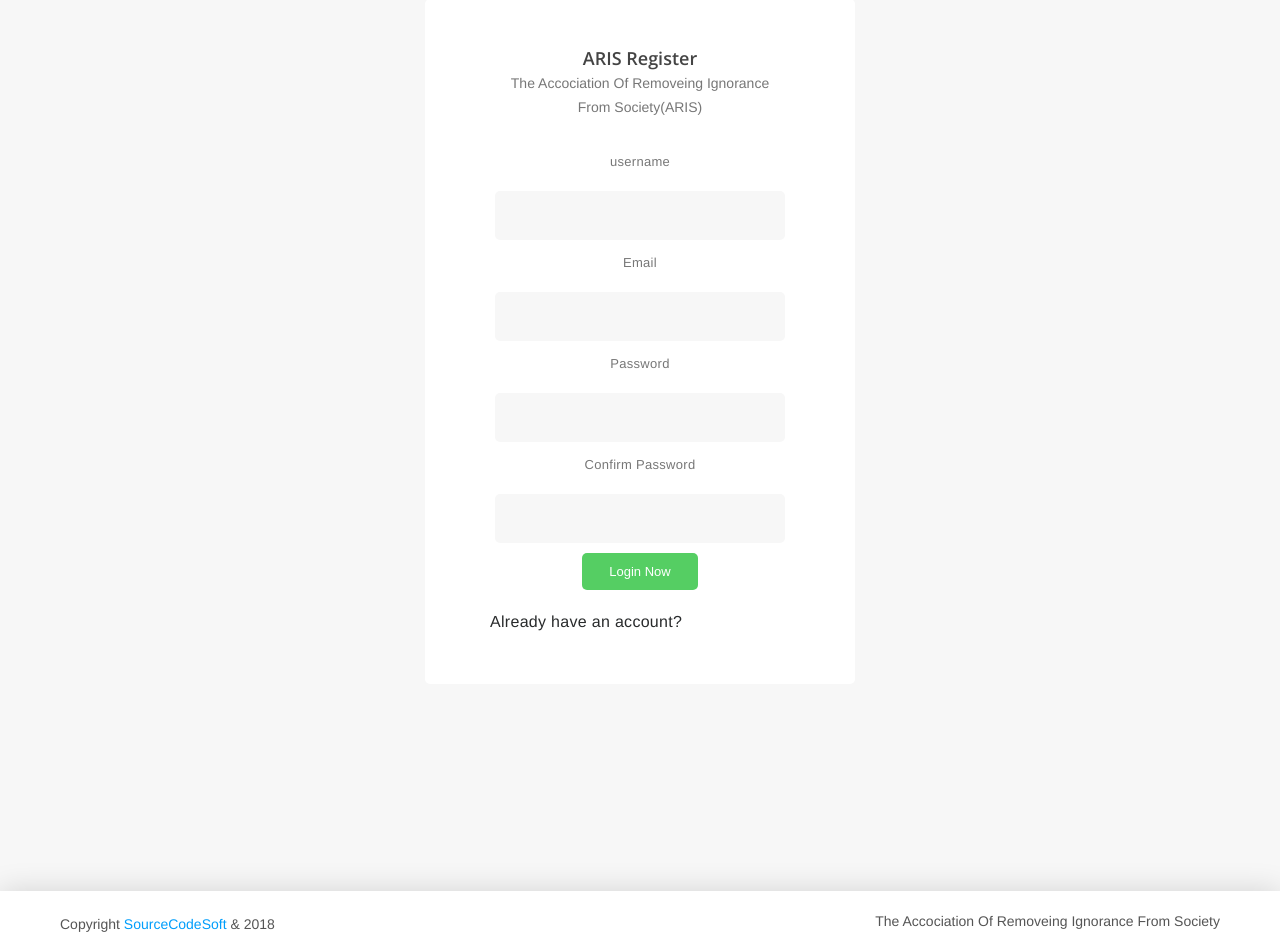
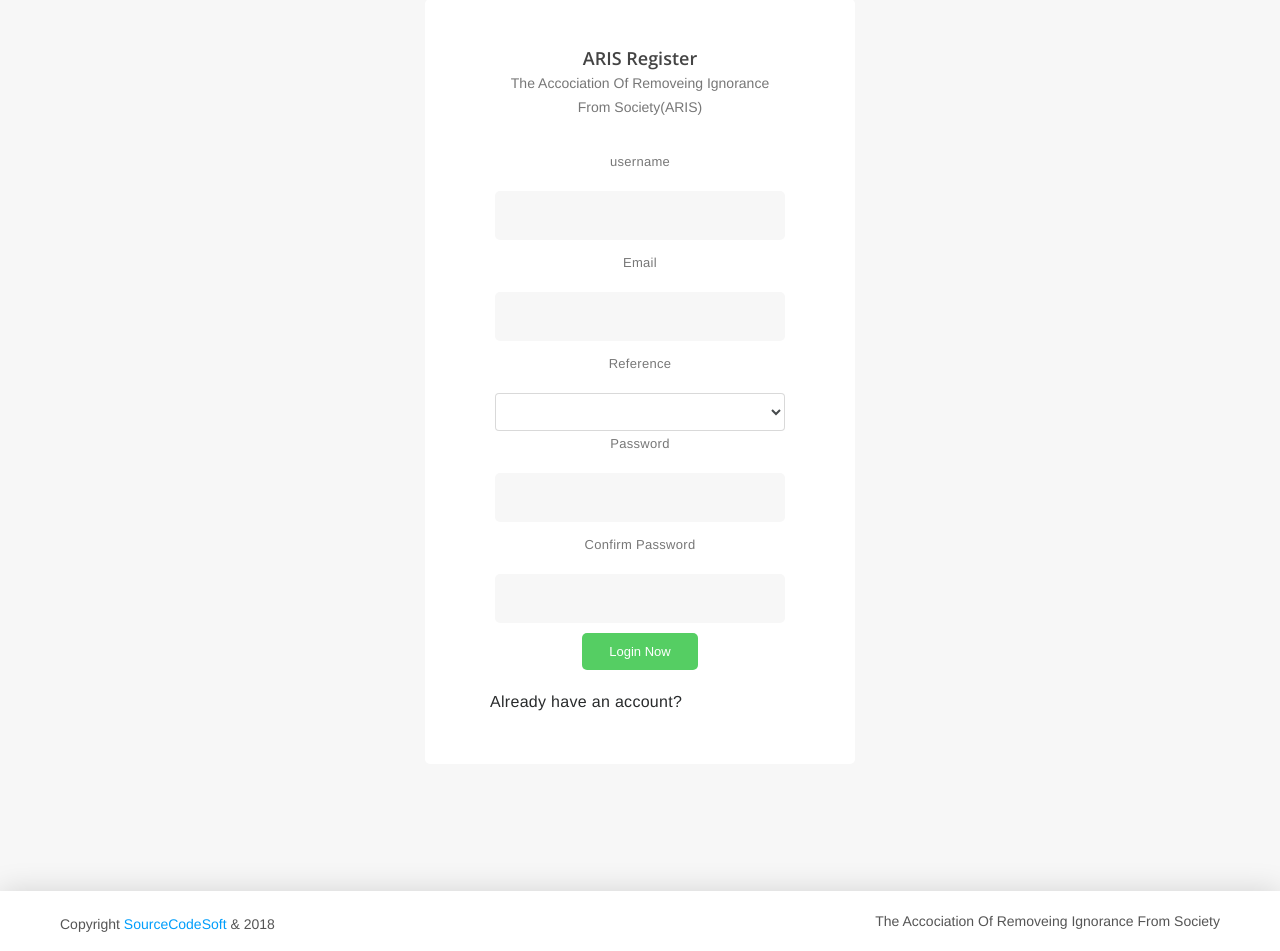
Before and after one commit to mbrsagor/aris, a Django app: page /singup/ in a window 1280 px wide. Shown: the part 101-1052 px from the top of the page. Run offline with Django 3.2, Linux system fonts and the light colour scheme; lists and menus that the app fills with data are empty; some libraries are stand-ins or nearby versions.

Commit message:
Referaence filed added

```diff
--- a/aris/aris_app/forms.py
+++ b/aris/aris_app/forms.py
@@ -11,12 +11,13 @@ class UserRegister(UserCreationForm):
 
     username = forms.CharField(widget=forms.TextInput(attrs={'class': 'brd-rd5'}))
     email = forms.CharField(widget=forms.TextInput(attrs={'class': 'brd-rd5'}))
+    reference = forms.CharField(widget=forms.Select(attrs={'class': 'form-control'}))
     password1 = forms.CharField(widget=forms.PasswordInput(attrs={'class': 'brd-rd5'}))
     password2 = forms.CharField(widget=forms.PasswordInput(attrs={'class': 'brd-rd5'}))
 
     class Meta:
         model = User
-        fields = ['username','email','password1','password2']
+        fields = ['username', 'email', 'reference', 'password1', 'password2']
 
 
 # Add new Item
--- a/aris/templates/admin/register.html
+++ b/aris/templates/admin/register.html
@@ -46,6 +46,10 @@
                   {{forms.email}}
                 </div>
                 <div class="col-md-12 col-sm-12 col-lg-12">
+                  <p>Reference</p>
+                  {{forms.reference}}
+                </div>
+                <div class="col-md-12 col-sm-12 col-lg-12">
                   <p>Password</p>
                   {{forms.password1}}
                 </div>
```
Also changed, not shown: aris/db.sqlite3.
